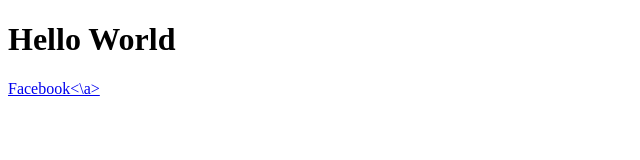
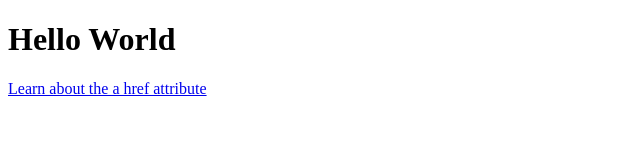
Before and after one commit to gbaquiaovidigal/gbaquiaovidigal.github.io, a plain HTML site: page index.html in a window 1280 px wide. Shown: the whole page, without its empty margins (0-640 px from the left). Drawn offline with Linux system fonts and the light colour scheme.

Commit message:
Update index.html

```diff
--- a/index.html
+++ b/index.html
@@ -2,6 +2,6 @@
 <html>
 <body>
 <h1>Hello World</h1>
-<a href="facebook.com/gbaquiaovidigal">Facebook<\a>
+<a href="https://facebook.com/gbaquiaovidigal/">Learn about the a href attribute</a>
 </body>
 </html>
```
